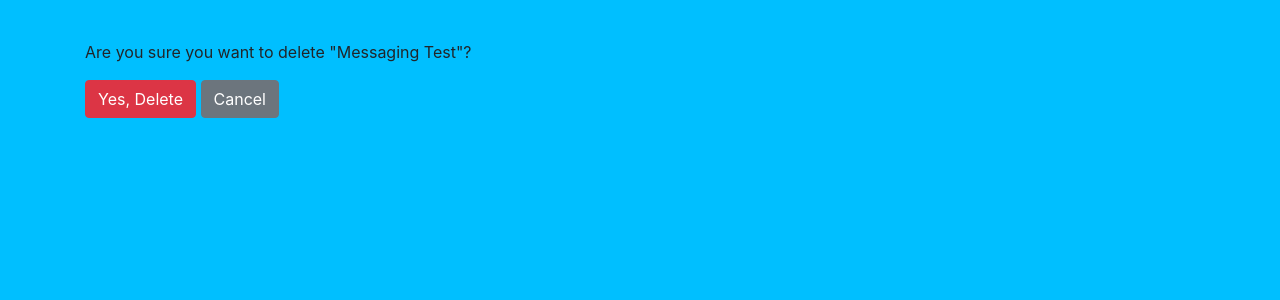
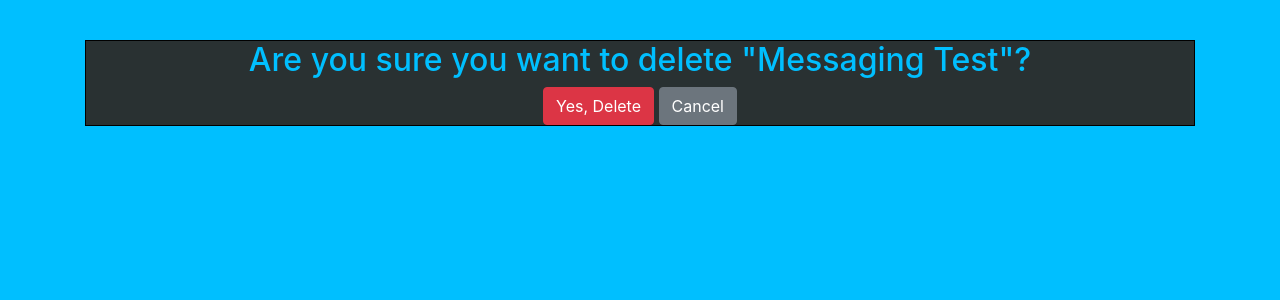
Before and after one commit to thefredliestfred/ChannelX, a Django app: template DjangoProjects/channelx/main/templates/main/channel_confirm_delete.html in a window 1280 px wide. Shown: the part 56-356 px from the top of the page. Run offline with Django 3.2, Linux system fonts and the light colour scheme; the template is opened without the code that fills it: values that come from a table or form of the project are taken from there, others are empty; data comes from the database, SQL or seed files in the repository; some libraries are stand-ins or nearby versions.

Commit message:
more color changes

```diff
--- a/DjangoProjects/channelx/main/templates/main/channelSettings.html
+++ b/DjangoProjects/channelx/main/templates/main/channelSettings.html
@@ -7,7 +7,7 @@
     <div class="row content">
         <div class="col-6" style="text-align:center; background-color:#293132">
             <!-- Channel List -->
-            <h2>Edit Channel</h2>
+            <h2 style="color:#00BFFF">Edit Channel</h2>
             <!-- Search Channel -->
             <div>
                 <form class="form-group" method="post" style="color:white; width:100%; padding: 0 25% 10% 25%">
@@ -22,7 +22,7 @@
 
         <!--Contact list-->
         <div class="col-4" style="text-align:center; border: 1px solid black; background-color:#293132">
-            <h2 style="text-align: center">Channel Users</h2>
+            <h2 style="color:#00BFFF; text-align: center">Channel Users</h2>
             <div class="search-container" style="padding:10px">
                 <form action="/action_page.php">
                 <input type="text" placeholder="Search.." name="search">
--- a/DjangoProjects/channelx/main/templates/main/channel_confirm_delete.html
+++ b/DjangoProjects/channelx/main/templates/main/channel_confirm_delete.html
@@ -1,10 +1,16 @@
 {% extends "main/base.html" %}
 {% block content %}
 
-<form method="POST">
-    {% csrf_token %}
-    <p>Are you sure you want to delete "{{ object }}"?</p>
-    <Button class="btn btn-danger" type="submit">Yes, Delete</Button>
-    <a class="btn btn-secondary" href="{% url 'channel-update' object.slug %}">Cancel</a>
-</form>
+<div class="container-fluid">
+    <div class="row content">
+        <div class="col-12" style="text-align:center; border: 1px solid black; background-color:#293132">
+          <form method="POST">
+            {% csrf_token %}
+            <h2 style="color:#00BFFF">Are you sure you want to delete "{{ object }}"?</h2>
+            <Button class="btn btn-danger" type="submit">Yes, Delete</Button>
+            <a class="btn btn-secondary" href="{% url 'channel-update' object.slug %}">Cancel</a>
+          </form>
+        </div>
+      </div>
+</div>
 {% endblock content %}
--- a/DjangoProjects/channelx/main/templates/main/channel_detail.html
+++ b/DjangoProjects/channelx/main/templates/main/channel_detail.html
@@ -75,7 +75,7 @@
 
         <!--Contact list-->
         <div class="col-3" style="padding:5px; border-radius: 10px; text-align:center; background-color:#293132">
-            <h2>Contact List</h2>
+            <h2 style="color:#00BFFF">Contact List</h2>
             <div class="search-container">
                 <form action="/action_page.php">
                     <input type="text" placeholder="Search.." name="search">
```
